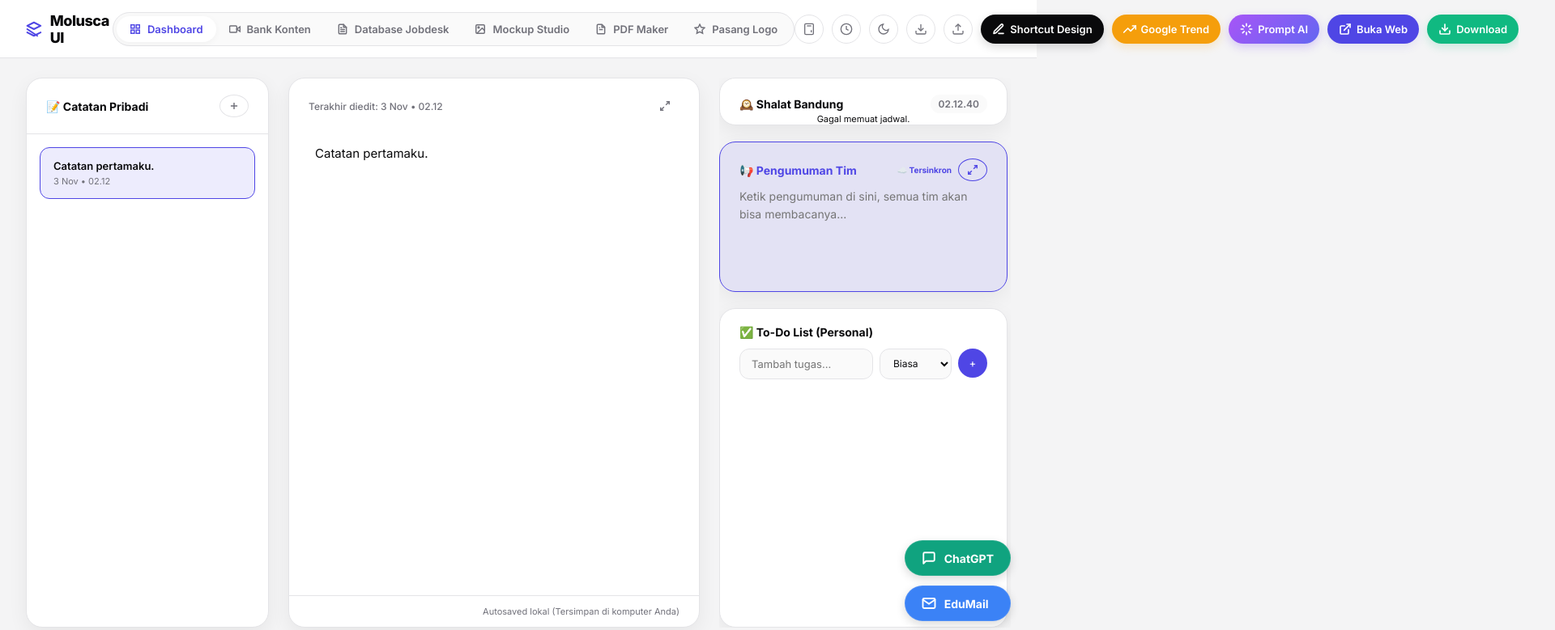
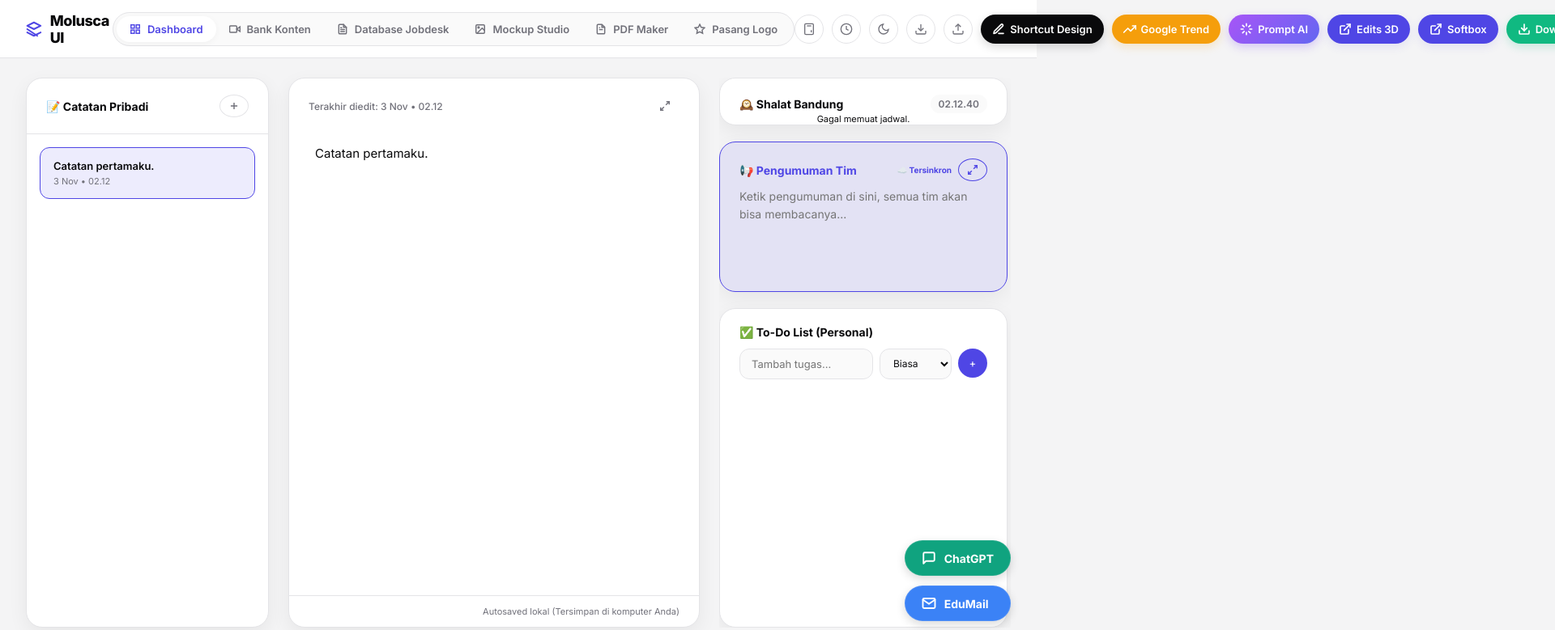
Before and after one commit to mlscapp/in, a plain HTML site: page app/mlscapps.html in a window 1280 px wide. Shown: the top 779 px of the page at 81% size, 1920 px wide, since content can reach past the window. Drawn offline with Linux system fonts and the light colour scheme; no server answers.

Commit message:
Update mlscapps.html

```diff
--- a/app/mlscapps.html
+++ b/app/mlscapps.html
@@ -425,10 +425,15 @@
                 Prompt AI
             </a>
 
-            <!-- TOMBOL BUKA WEB -->
-            <a href="https://appsmolusca.github.io/on/app/" target="_blank" class="btn-link-web">
+            <!-- TOMBOL 3d -->
+            <a href="https://mlscapp.github.io/in/edits3d.html" target="_blank" class="btn-link-web">
                 <svg width="16" height="16" viewBox="0 0 24 24" fill="none" stroke="currentColor" stroke-width="2.5" stroke-linecap="round" stroke-linejoin="round"><path d="M18 13v6a2 2 0 0 1-2 2H5a2 2 0 0 1-2-2V8a2 2 0 0 1 2-2h6"></path><polyline points="15 3 21 3 21 9"></polyline><line x1="10" y1="14" x2="21" y2="3"></line></svg>
-                Buka Web
+                Edits 3D
+            </a>
+             <!-- TOMBOL SOftbox -->
+            <a href="https://mlscapp.github.io/in/softbox.html" target="_blank" class="btn-link-web">
+                <svg width="16" height="16" viewBox="0 0 24 24" fill="none" stroke="currentColor" stroke-width="2.5" stroke-linecap="round" stroke-linejoin="round"><path d="M18 13v6a2 2 0 0 1-2 2H5a2 2 0 0 1-2-2V8a2 2 0 0 1 2-2h6"></path><polyline points="15 3 21 3 21 9"></polyline><line x1="10" y1="14" x2="21" y2="3"></line></svg>
+                Softbox
             </a>
 
             <!-- TOMBOL DOWNLOAD -->
```
